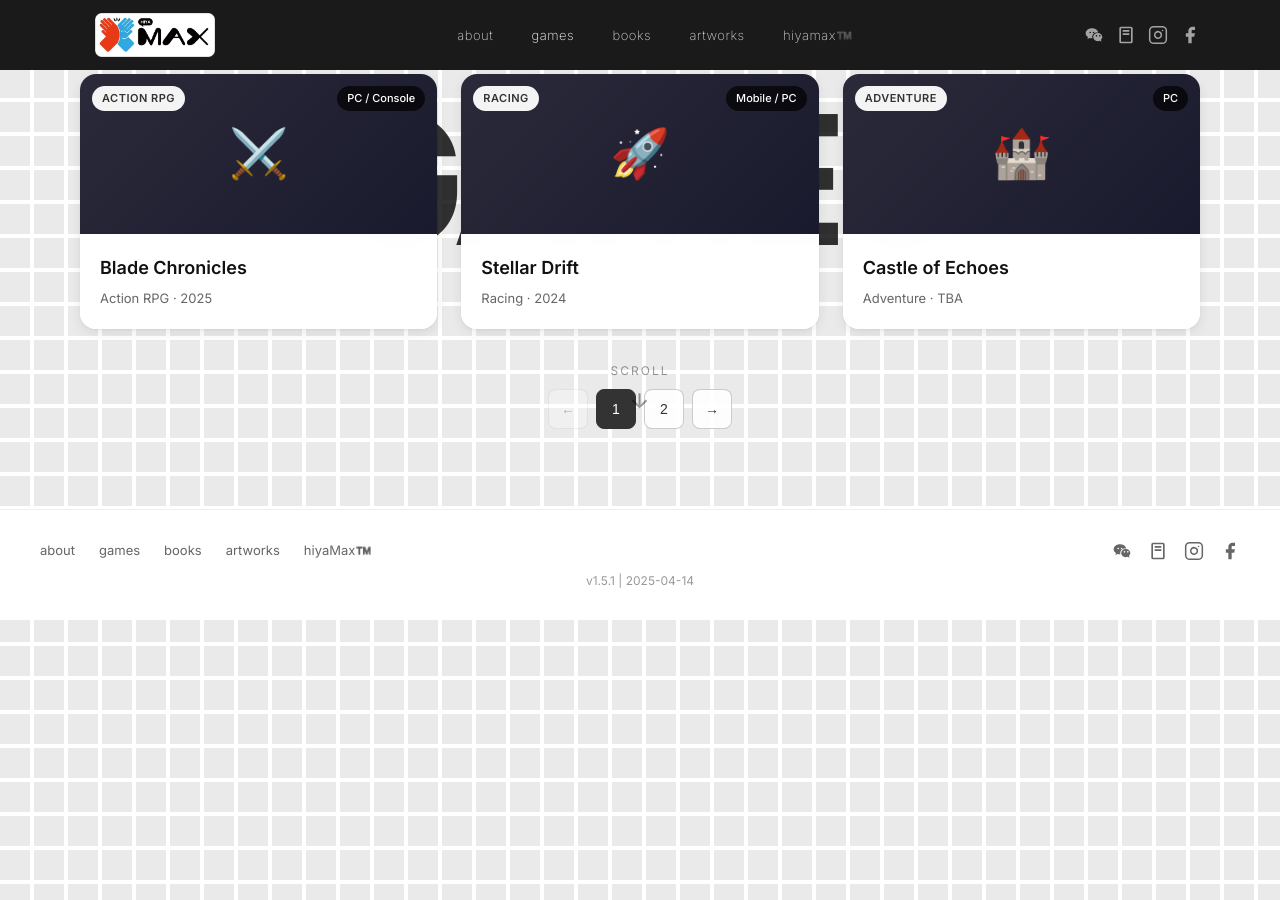
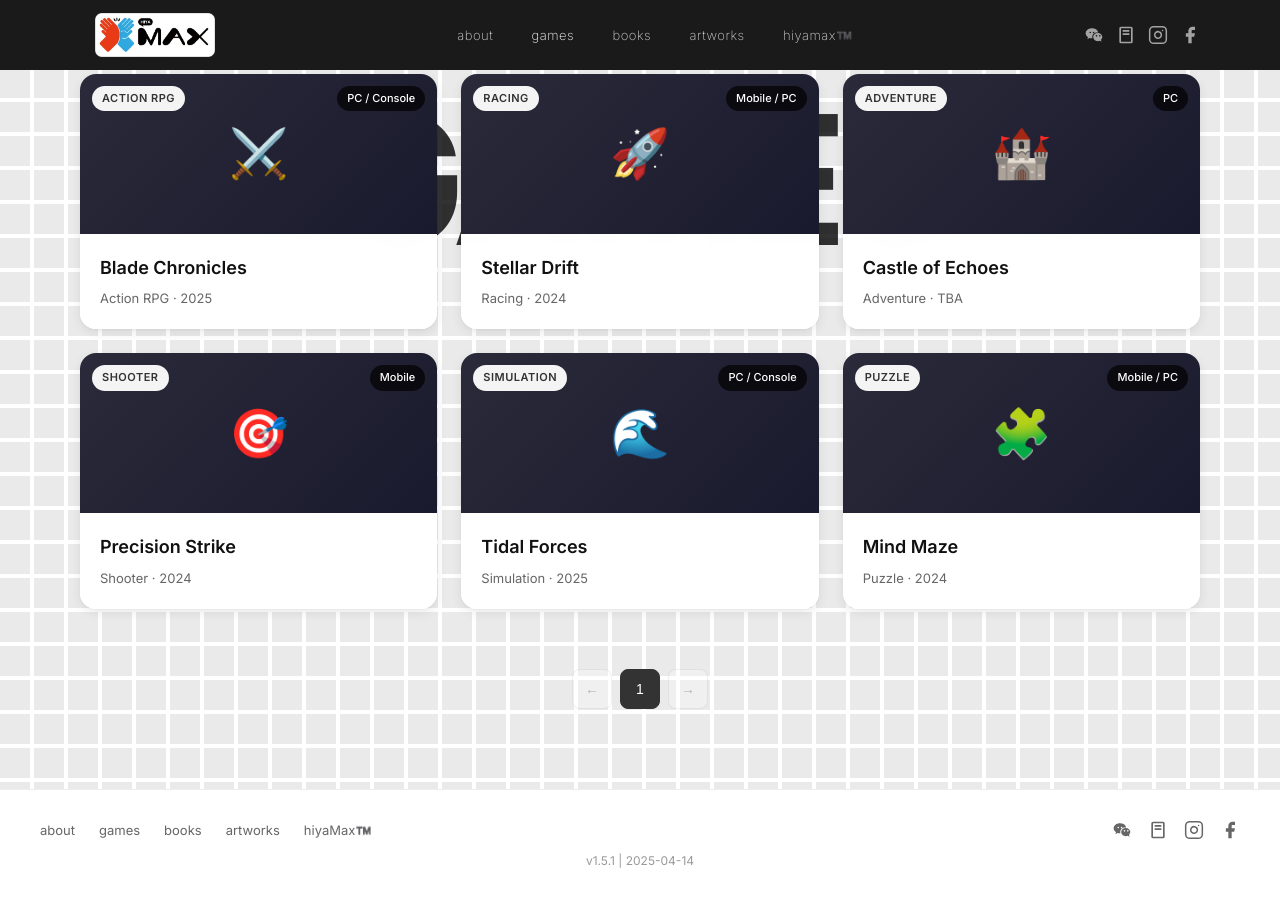
Before and after one commit to hiyaScott/hiyamax-home, a Jekyll site: the page built from games.html, in a window 1280 px wide and 900 px high, scrolled down 506 px. Built offline with Jekyll 4.4.1, drawn with Linux system fonts in a browser that asks for light colours.

Commit message:
Optimize: secondary page template (games-list) - Remove scroll indicator - Change to 9 cards per page - Remove min-height constraint on container

```diff
--- a/_layouts/games-list.html
+++ b/_layouts/games-list.html
@@ -23,7 +23,7 @@
         {% include game-card-full.html game=game %}
       {% endfor %}
 
-      <!-- Placeholder cards -->
+      <!-- Placeholder cards (9 cards, all on page 1) -->
       {% assign placeholders = "Blade Chronicles,Stellar Drift,Castle of Echoes,Precision Strike,Tidal Forces,Mind Maze,Inferno Protocol,Canvas Odyssey,Voltage Rush" | split: "," %}
       {% assign emojis = "⚔️,🚀,🏰,🎯,🌊,🧩,🔥,🎨,⚡" | split: "," %}
       {% assign categories = "Action RPG,Racing,Adventure,Shooter,Simulation,Puzzle,Survival,Creative,Arcade" | split: "," %}
@@ -31,7 +31,7 @@
       {% assign years = "2025,2024,TBA,2024,2025,2024,TBA,2024,2025" | split: "," %}
 
       {% for i in (0..8) %}
-      <div class="game-card" data-page="{% if i < 6 %}1{% else %}2{% endif %}">
+      <div class="game-card" data-page="1">
         <div class="card-image">
           {{ emojis[i] }}
           <span class="type-badge">{{ categories[i] }}</span>
@@ -51,14 +51,6 @@
       <div class="pagination-numbers" id="pageNumbers"></div>
       <button class="pagination-btn next" onclick="changePage(1)">→</button>
     </div>
-  </div>
-
-  <!-- Scroll Indicator -->
-  <div class="scroll-indicator">
-    <span>Scroll</span>
-    <svg width="24" height="24" viewBox="0 0 24 24" fill="none" stroke="currentColor" stroke-width="2">
-      <path d="M12 5v14M19 12l-7 7-7-7"/>
-    </svg>
   </div>
 
 </div>
@@ -102,11 +94,10 @@
   user-select: none;
 }
 
-/* Main Content Container */
+/* Main Content Container - No min-height, content determines height */
 .page-container {
   position: relative;
   z-index: 2;
-  min-height: 100vh;
   padding-top: var(--header-height);
 }
 
@@ -218,30 +209,6 @@
 .card-meta {
   font-size: 13px;
   color: #666;
-}
-
-/* Scroll Indicator */
-.scroll-indicator {
-  position: absolute;
-  bottom: 100px;
-  left: 50%;
-  transform: translateX(-50%);
-  display: flex;
-  flex-direction: column;
-  align-items: center;
-  gap: 8px;
-  color: rgba(0,0,0,0.4);
-  font-size: 12px;
-  letter-spacing: 2px;
-  text-transform: uppercase;
-  animation: bounce 2s infinite;
-  z-index: 3;
-  pointer-events: none;
-}
-
-@keyframes bounce {
-  0%, 100% { transform: translateX(-50%) translateY(0); }
-  50% { transform: translateX(-50%) translateY(10px); }
 }
 
 /* Pagination */
@@ -536,10 +503,10 @@
   initGrid();
 });
 
-// Pagination
+// Pagination - 9 cards per page
 let currentPage = 1;
-const totalPages = 2;
-const cardsPerPage = 6;
+const totalPages = 1;
+const cardsPerPage = 9;
 
 function updatePagination() {
   const cards = document.querySelectorAll('.game-card');
```
